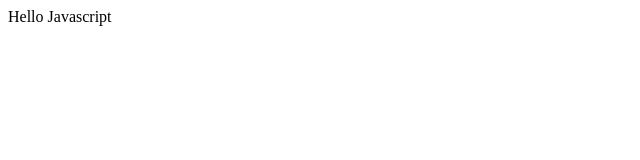
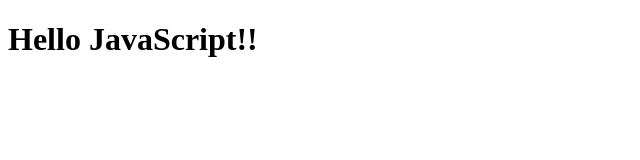
Before and after one commit to RaulMartinezF5/Ejercicios-de-Javascript, a plain HTML site: page src/Ex-JS-Parte-1/ex-1/index.html in a window 1280 px wide. Shown: the whole page, without its empty margins (0-640 px from the left). Drawn offline with Linux system fonts and the light colour scheme.

Commit message:
Ejercicio 1

```diff
--- a/src/Ex-JS-Parte-1/ex-1/app.js
+++ b/src/Ex-JS-Parte-1/ex-1/app.js
@@ -0,0 +1,8 @@
+function printMessage() {
+    const div = document.getElementById("div__title");
+    console.log(div);
+    message = "Hello JavaScript!!";
+    div.innerHTML = `<h1>${message}</h1>`;
+  }
+
+  printMessage();
--- a/src/Ex-JS-Parte-1/ex-1/index.html
+++ b/src/Ex-JS-Parte-1/ex-1/index.html
@@ -1,3 +1,13 @@
-<script>
-    document.write ("Hello Javascript");
-</script>
+<!DOCTYPE html>
+<html lang="en">
+<head>
+    <meta charset="UTF-8">
+    <meta http-equiv="X-UA-Compatible" content="IE=edge">
+    <meta name="viewport" content="width=device-width, initial-scale=1.0">
+    <title>Ex-1</title>
+</head>
+<body>
+    <div id="div__title"></div>
+    <script src="app.js"></script>
+</body>
+</html>
```
Also changed, not shown: src/Ex-JS-Parte-1/ex-8/index.html (+3 -0 lines).
